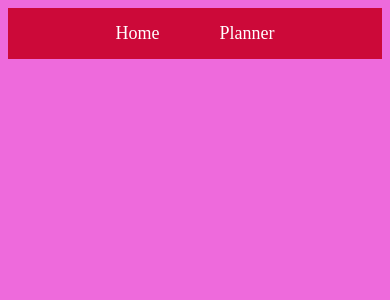
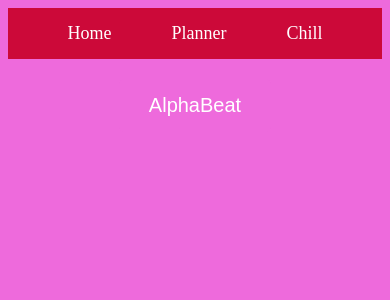
Before and after one commit to TwiceG/calendarling, a React (Vite) app: page /chill in a window 390 px wide. Before the commit this address had no page. Shown: the top 300 px of the page. Built offline with nearby package versions, Linux system fonts and the light colour scheme.

Commit message:
add Chill page and style

```diff
--- a/src/components/NavBar.jsx
+++ b/src/components/NavBar.jsx
@@ -14,6 +14,9 @@
                 <li className="nav-item">
                     <Link to="/week-planner" className="nav-link">Planner</Link>
                 </li>
+                <li className="nav-item">
+                    <Link to="/chill" className="nav-link">Chill</Link>
+                </li>
             </ul>
         </nav>
     );
--- a/src/components/Weekdays.jsx
+++ b/src/components/Weekdays.jsx
@@ -86,8 +86,6 @@
         //Clear note
         updatedNotes[modalData.day] = '';
         setNotes(updatedNotes);
-
-
     };
 
 
--- a/src/routes/AppRouter.jsx
+++ b/src/routes/AppRouter.jsx
@@ -1,6 +1,7 @@
 import { Routes, Route } from "react-router-dom";
 import Home from "./Home";
 import WeeklyPlanner from "./WeeklyPlanner";
+import Chill from "./Chill";
 
 
 function AppRouter() {
@@ -8,6 +9,7 @@
         <Routes>
             <Route path="/" element={<Home />} />
             <Route path="/week-planner" element={<WeeklyPlanner />} />
+            <Route path="/chill" element={<Chill />} />
         </Routes>
     );
 }
--- /dev/null
+++ b/src/routes/Chill.jsx
@@ -0,0 +1,13 @@
+import '../style/Chill.css';
+
+const Chill = () => {
+    return (
+        <div className="chill-container">
+            <a href="https://alpha-beatz.vercel.app/">
+                <button className="chill-btn">AlphaBeat</button>
+            </a>
+        </div>
+    );
+};
+
+export default Chill;
--- /dev/null
+++ b/src/style/Chill.css
@@ -0,0 +1,45 @@
+/* Mobile-first styles */
+@media (max-width: 768px) {
+    .chill-container {
+        display: flex;
+        justify-content: center; /* Center the button horizontally */
+        padding: 10px;
+    }
+
+    .chill-btn {
+        padding: 15px 25px;
+        font-size: 18px;
+        background-color: rgb(238, 106, 220);
+        border: none;
+        border-radius: 5px;
+        color: white;
+        cursor: pointer;
+        transition: background-color 0.3s;
+    }
+
+    .chill-btn:hover {
+        background-color: #5528a7;
+    }
+}
+
+/* Desktop styles */
+.chill-container {
+    display: flex;
+    justify-content: center; /* Center the button horizontally */
+    padding: 20px;
+}
+
+.chill-btn {
+    padding: 15px 30px;
+    font-size: 20px;
+    background-color: rgb(238, 106, 220);
+    border: none;
+    border-radius: 5px;
+    color: white;
+    cursor: pointer;
+    transition: background-color 0.3s;
+}
+
+.chill-btn:hover {
+    background-color: #5528a7;
+}
```
Also changed, not shown: vercel.json.
